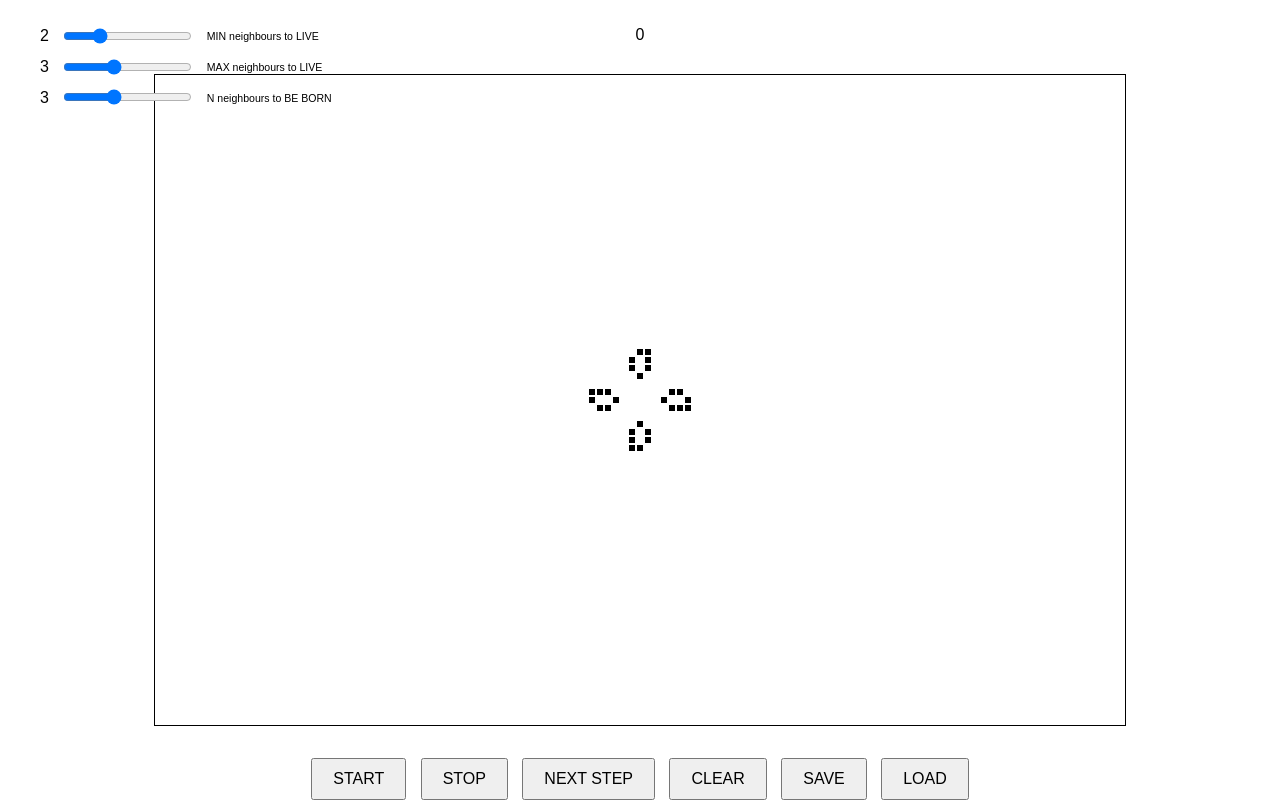
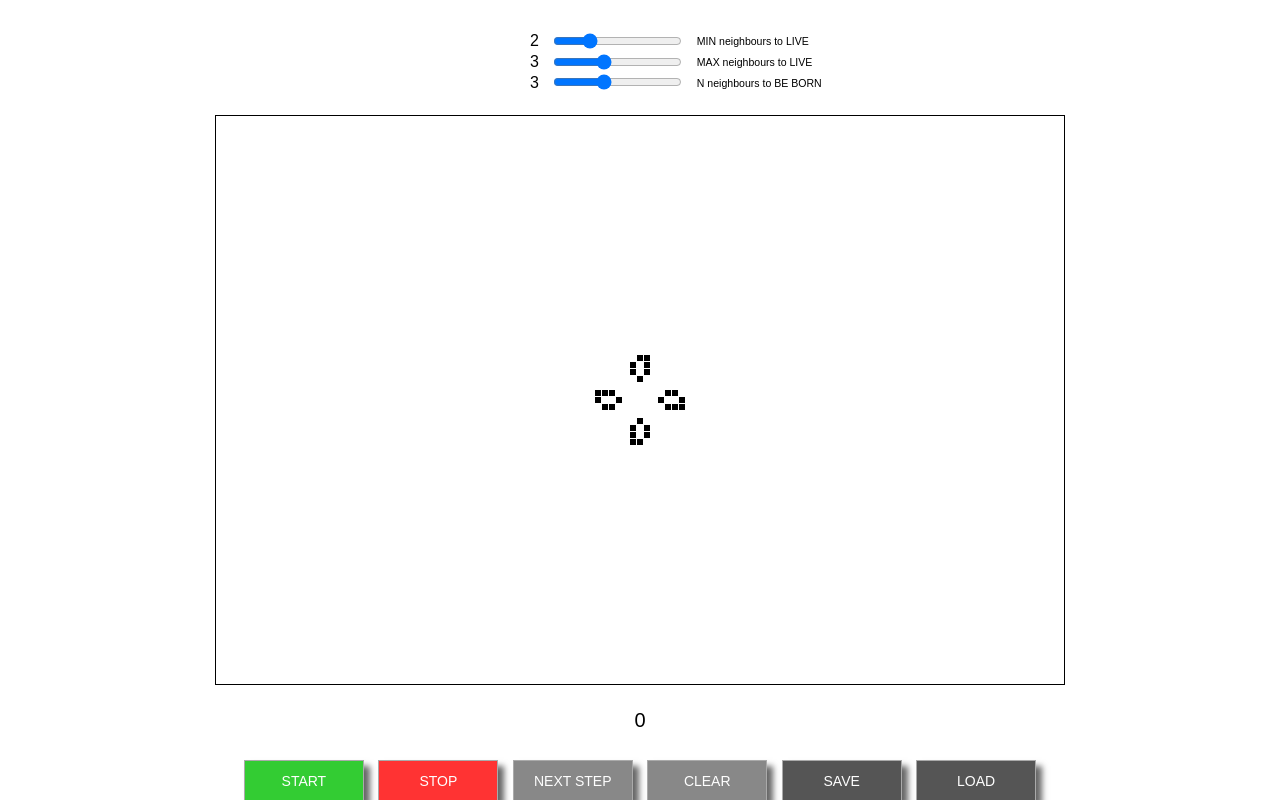
Before and after one commit to devlysh/game-of-life, a plain HTML site: page index.html in a window 1280 px wide. Drawn offline with Linux system fonts and the light colour scheme.

Commit message:
[TASK] Major fixes

```diff
--- a/css/index.css
+++ b/css/index.css
@@ -26,29 +26,60 @@ html, body {
           margin: 0 5px;
         }
 
-      .step-display {
-        position: fixed;
-        top: 20px;
-        left: 0;
-        width: 100%;
-        text-align: center;
+        .menu .button {
+          outline-width: 0px;
+          outline: none;
+          width: 120px;
+          font-size: 14px;
+          box-shadow: 6px 6px 6px #666;
+          border: 1px solid #aaa;
+          border-bottom: none;
+          height: 40px;
+          line-height: 20px;
+          color: #fefefe;
         }
-        .step-display span {
-          display: inline-block;
-          width: 30px;
-          height: 30px;
-          line-height: 30px;
-          background-color: rgba(255,255,255,0.5);
+        .menu .button:hover {
+          box-shadow: 5px 5px 5px #666;
+          color: #efefef;
+        }
+        .menu .button:active {
+          box-shadow: 3px 3px 3px #666;
+        }
+        .menu .start-button {
+          background-color: #33CC33;
+        }
+        .menu .stop-button {
+          background-color: #FF3333;
+        }
+        .menu .step-button {
+          background-color: #888;
+        }
+        .menu .clear-button {
+          background-color: #888;
+        }
+        .menu .save-button {
+          background-color: #555;
+        }
+        .menu .load-button {
+          background-color: #555;
         }
 
       .input-panel {
         position: fixed;
         width: 100%;
-        top: 20px;
+        top: 30px;
         left: 40px;
-        line-height: 30px;
+        line-height: 20px;
       }
-        .input-panel {}
+        .input-panel > .wrap {
+          position: relative;
+          left: 50%;
+        }
+
+          .input-panel > .wrap > .input-block {
+            margin-left: -150px;
+          }
+
         .input-panel .value {
           vertical-align: middle;
         }
@@ -61,3 +92,19 @@ html, body {
           font-size: 66%;
           vertical-align: middle;
         }
+
+      .step-display {
+        left: 0;
+        position: fixed;
+        bottom: 65px;
+        width: 100%;
+        text-align: center;
+        font-size: 20px;
+      }
+        .step-display span {
+          display: inline-block;
+          width: 30px;
+          height: 30px;
+          line-height: 30px;
+          background-color: rgba(255,255,255,0.5);
+        }
--- a/index.html
+++ b/index.html
@@ -24,20 +24,23 @@
   </template>
   <template id="input-panel-template">
     <div class="input-panel">
-      <div>
+      <div class="wrap">
+        <div class="input-block">
           <span class="value">2</span>
           <input class="min-to-live" type="range" min="0" max="8" name="min-to-live">
           <span class="description">MIN neighbours to LIVE</span>
         </div>
-      <div>
+        <div class="input-block">
           <span class="value">3</span>
           <input class="max-to-live" type="range" min="0" max="8" name="max-to-live">
           <span class="description">MAX neighbours to LIVE</span>
         </div>
-      <div>
+        <div class="input-block">
           <span class="value">3</span>
           <input class="to-be-born" type="range" min="0" max="8" name="to-be-born">
           <span class="description">N neighbours to BE BORN</span>
+        </div>
+        <div class="clear"></div>
       </div>
     </div>
   </template>
--- a/src/index.js
+++ b/src/index.js
@@ -2,23 +2,29 @@
 
   "use strict";
 
-  var DEFAULT_UNIVERSE_WIDTH = 121,
-      DEFAULT_UNIVERSE_HEIGHT = 81,
-      DEFAULT_CELL_WIDTH = 6,
-      DEFAULT_CELL_HEIGHT = 6,
-      DEFAULT_BORDER_WIDTH = 2,
-      DEFAULT_MIN_NEIGHBORS_TO_LIVE = 2,
-      DEFAULT_MAX_NEIGHBORS_TO_LIVE = 3,
-      DEFAULT_NEIGHBORS_TO_BE_BORN = 3,
-      DEFAULT_TIME_INTERVAL = 40,
-      DEFAULT_ALIVE_COLOR = 'black',
-      DEFAULT_DEAD_COLOR = 'white',
-      FULL_CELL_WIDTH = DEFAULT_CELL_WIDTH + DEFAULT_BORDER_WIDTH,
-      FULL_CELL_HEIGHT = DEFAULT_CELL_HEIGHT + DEFAULT_BORDER_WIDTH;
+  var UNIVERSE_WIDTH = 121,
+      UNIVERSE_HEIGHT = 81,
+      CELL_WIDTH = 6,
+      CELL_HEIGHT = 6,
+      BORDER_WIDTH = 1,
+      MIN_NEIGHBORS_TO_LIVE = 2,
+      MAX_NEIGHBORS_TO_LIVE = 3,
+      NEIGHBORS_TO_BE_BORN = 3,
+      AGE_COLOR_MULTIPLYER = 10,
+      DEATH_COUNT_WITHRAW = 0.2,
+      ALIVE_NEIGHBORS_COLOR_MULTIPLYER = 3,
+      DEAD_COLOR_MULTIPLYER = 10,
+      TIME_INTERVAL = 40,
+      ALIVE_MULTI_COLOR_THRESHOLD  = 100,
+      DEAD_MULTI_COLOR_THRESHOLD  = 255,
+      FULL_CELL_WIDTH = CELL_WIDTH + BORDER_WIDTH,
+      FULL_CELL_HEIGHT = CELL_HEIGHT + BORDER_WIDTH,
+      ALIVE_COLOR = 'black',
+      DEAD_COLOR = 'white';
 
   var GameOfLife = function () {
     var gol = this;
-    window.g = this;
+    w.g = gol;
 
     function startListener () {
       gol.start.call(gol);
@@ -48,14 +54,14 @@
       gol.changeLifeConditions.call(gol, k, v);
     }
     function toggleCellListener (event) {
-      var x = Math.floor((event.layerX - DEFAULT_BORDER_WIDTH) / FULL_CELL_WIDTH),
-          y = Math.floor((event.layerY - DEFAULT_BORDER_WIDTH) / FULL_CELL_HEIGHT);
+      var x = Math.floor((event.layerX - BORDER_WIDTH) / FULL_CELL_WIDTH),
+          y = Math.floor((event.layerY - BORDER_WIDTH) / FULL_CELL_HEIGHT);
       gol.toggleCell.call(gol, x, y);
     }
 
     var Universe = function () {
-      this.width = DEFAULT_UNIVERSE_WIDTH;
-      this.height = DEFAULT_UNIVERSE_HEIGHT;
+      this.width = UNIVERSE_WIDTH;
+      this.height = UNIVERSE_HEIGHT;
       this.space = this.createSpace(this.width, this.height);
     };
     Universe.prototype = {
@@ -81,30 +87,33 @@
         for (x = 0; x < width; x++) {
           space[x] = [];
           for (y = 0; y < height; y++) {
-            space[x][y] = new Cell(x, y, null);
+            space[x][y] = new Cell(x, y);
           }
         }
         return space;
       },
       forEachCell: function (callback) {
-        var x, y,
+        var x, y, cell,
             width = this.width,
             height = this.height,
             space = this.space;
         for (x = 0; x < width; x++) {
           for (y = 0; y < height; y++) {
-            var cell = space[x][y];
+            cell = space[x][y];
             callback.apply(cell, [cell, x, y]);
           }
         }
+        return null;
       }
     };
 
-    var Cell = function (x, y, element) {
+    var Cell = function (x, y) {
       this.isAlive = false;
-      this.deathCounter = 0;
+      this.age = 0;
+      this.deathCount = 0;
+      this.aliveNeighborsCount = 0;
       this.willLiveNextStep = null;
-      this.color = DEFAULT_DEAD_COLOR;
+      this.color = DEAD_COLOR;
       this.x = x;
       this.y = y;
     };
@@ -112,19 +121,27 @@
       revive: function () {
         if (!this.isAlive) {
           this.isAlive = true;
-          this.calculateColor();
         }
       },
       kill: function () {
         if (this.isAlive) {
           this.isAlive = false;
-          this.deathCounter++;
-          this.calculateColor();
         }
       },
       calculateColor: function () {
-        var saturation = this.deathCounter < 254 ? 255 - this.deathCounter : 0;
-        this.color = this.isAlive ? DEFAULT_ALIVE_COLOR : 'rgb(250,' + saturation + ',' + saturation + ')';
+        var r , g, b, deathCount, aliveMulti, deadMulti;
+        if (this.isAlive) {
+          aliveMulti = this.age * AGE_COLOR_MULTIPLYER + this.aliveNeighborsCount * ALIVE_NEIGHBORS_COLOR_MULTIPLYER;
+          r = 0;
+          g = b = aliveMulti < ALIVE_MULTI_COLOR_THRESHOLD ? aliveMulti : ALIVE_MULTI_COLOR_THRESHOLD;
+          this.color = this.age === 0 ? ALIVE_COLOR : 'rgb(' + r + ',' + g + ',' + b + ')';
+        } else {
+          deathCount = Math.floor(this.deathCount);
+          deadMulti = deathCount * DEAD_COLOR_MULTIPLYER;
+          r = 255;
+          g = b = deadMulti < DEAD_MULTI_COLOR_THRESHOLD ? DEAD_MULTI_COLOR_THRESHOLD - deadMulti : 0;
+          this.color = deadMulti === 0 ? DEAD_COLOR : 'rgb(' + r + ',' + g + ',' + b + ')';
+        }
       },
       findCellsAround: function () {
         var MIN_X = 0,
@@ -167,8 +184,8 @@
         var i, j,
             canvas = document.createElement('canvas'),
             context = canvas.getContext('2d');
-        canvas.width = DEFAULT_UNIVERSE_WIDTH * FULL_CELL_WIDTH + DEFAULT_BORDER_WIDTH;
-        canvas.height = DEFAULT_UNIVERSE_HEIGHT * FULL_CELL_HEIGHT + DEFAULT_BORDER_WIDTH;
+        canvas.width = UNIVERSE_WIDTH * FULL_CELL_WIDTH + BORDER_WIDTH;
+        canvas.height = UNIVERSE_HEIGHT * FULL_CELL_HEIGHT + BORDER_WIDTH;
         canvas.classList.add('universe');
         canvas.addEventListener('click', toggleCellListener);
         this.universe  = canvas;
@@ -214,10 +231,10 @@
       }
     };
 
-    this.minNeighborsToLive = DEFAULT_MIN_NEIGHBORS_TO_LIVE;
-    this.maxNeighborsToLive = DEFAULT_MAX_NEIGHBORS_TO_LIVE;
-    this.neighborsToBeBorn = DEFAULT_NEIGHBORS_TO_BE_BORN;
-    this.timeInterval = DEFAULT_TIME_INTERVAL;
+    this.minNeighborsToLive = MIN_NEIGHBORS_TO_LIVE;
+    this.maxNeighborsToLive = MAX_NEIGHBORS_TO_LIVE;
+    this.neighborsToBeBorn = NEIGHBORS_TO_BE_BORN;
+    this.timeInterval = TIME_INTERVAL;
     this.intervalID = null;
     this.rAFID = null;
     this.step = 0;
@@ -253,11 +270,20 @@
       var sync;
       this.calculateNextStep();
       sync = this.universe.forEachCell(function (cell) {
-        if (cell.willLiveNextStep) {
+        if (!cell.isAlive && cell.willLiveNextStep) {
           cell.revive();
-        } else {
+        } else if (cell.isAlive && cell.willLiveNextStep) {
+          cell.age++;
+        } else if (!cell.isAlive && !cell.willLiveNextStep) {
+          cell.deathCount -= cell.deathCount > DEATH_COUNT_WITHRAW ? DEATH_COUNT_WITHRAW : 0;
+        } else if (cell.isAlive && !cell.willLiveNextStep) {
           cell.kill();
+          this.deathCount++;
+          cell.age = 0;
         }
+      });
+      sync = this.universe.forEachCell(function (cell) {
+        cell.aliveNeighborsCount = cell.calculateAliveNeighbors();
       });
       this.updateStepCounter(this.step + 1);
       this.render();
@@ -305,8 +331,9 @@
       this.calculateNextStep();
     },
     calculateNextStep: function () {
+      var aliveNeighbors;
       this.universe.forEachCell(function (cell) {
-        var aliveNeighbors = cell.calculateAliveNeighbors();
+        aliveNeighbors = cell.calculateAliveNeighbors();
         if (cell.isAlive) {
           if (aliveNeighbors < this.minNeighborsToLive || aliveNeighbors > this.maxNeighborsToLive) {
             cell.willLiveNextStep = false;
@@ -334,10 +361,11 @@
       var x, y,
           context = this.ui.universeContext;
       this.universe.forEachCell(function (cell) {
-        x = cell.x * FULL_CELL_WIDTH + DEFAULT_BORDER_WIDTH;
-        y = cell.y * FULL_CELL_HEIGHT + DEFAULT_BORDER_WIDTH;
+        cell.calculateColor();
+        x = cell.x * FULL_CELL_WIDTH + BORDER_WIDTH;
+        y = cell.y * FULL_CELL_HEIGHT + BORDER_WIDTH;
         context.fillStyle = cell.color;
-        context.fillRect(x, y, DEFAULT_CELL_WIDTH, DEFAULT_CELL_HEIGHT);
+        context.fillRect(x, y, CELL_WIDTH, CELL_HEIGHT);
       });
     },
     appendTo: function (element) {
@@ -346,9 +374,9 @@
           stepDisplay = this.ui.createStepDisplay(),
           inputPanel = this.ui.createInputPanel();
       element.appendChild(universe);
-      element.appendChild(menu);
       element.appendChild(stepDisplay);
       element.appendChild(inputPanel);
+      element.appendChild(menu);
     }
   };
 
```
Lines whose indentation alone changed are shown as unchanged.
